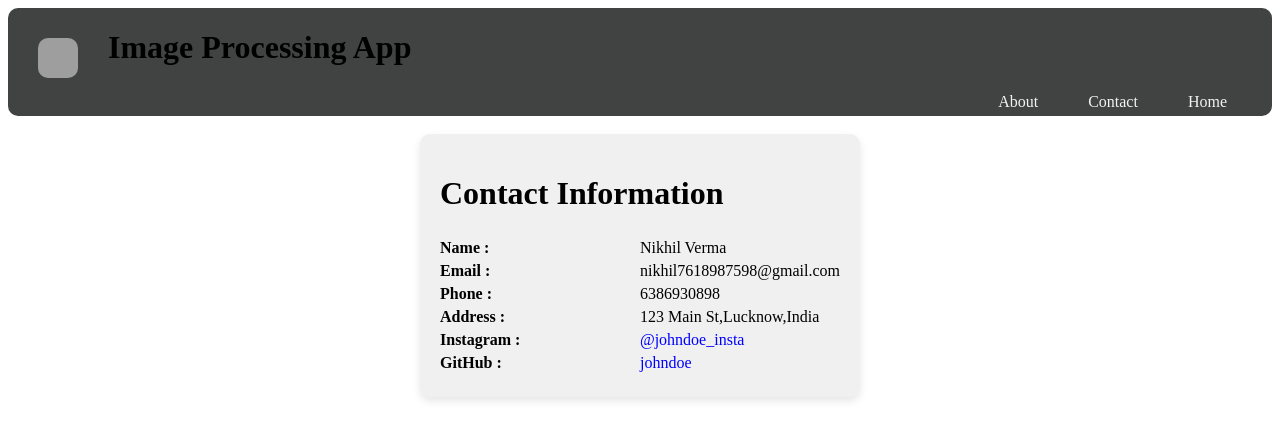
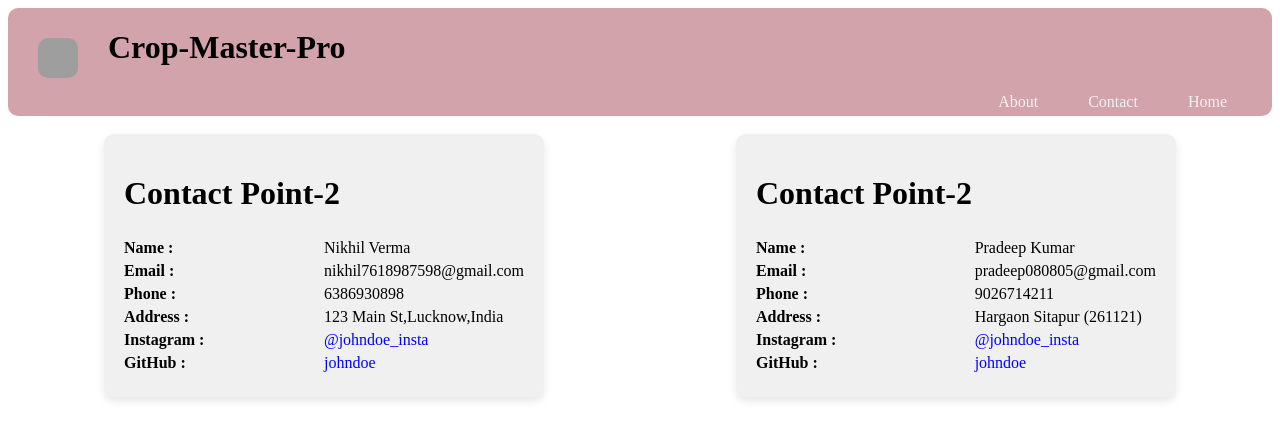
Before and after one commit to nikhilcsd45/Image-enhancer, a Flask app: page /contact in a window 1280 px wide. Shown: the top 440 px of the page. Run offline with Flask 3, Linux system fonts and the light colour scheme; grey boxes are pictures that could not be loaded.

Commit message:
Update contact.html

```diff
--- a/templates/contact.html
+++ b/templates/contact.html
@@ -4,9 +4,10 @@
 <meta charset="UTF-8">
 <meta name="viewport" content="width=device-width, initial-scale=1.0">
 <title>Contact Information</title>
+
 <style>
     .navbar {
-    background-color: #414343;
+    background-color: rgb(210, 163, 171);
     overflow: hidden;
     border-radius: 10px;
 }
@@ -86,24 +87,28 @@
     a:hover {
         text-decoration: underline;
     }
+    .name{
+        display:flex;
+        flex-direction:row;
+    }
 </style>
 </head>
 <body>
     <div class="container">
         <div class="navbar">
                 <div class="navbar-logo">
-                    <img src="logo.jpeg" alt="Website Logo">
+                    <img src="/static/logo.png" alt="Navbar Image">
                 </div>
-                <h1 id="website_name">Image Processing App</h1>
+                <h1 id="website_name">Crop-Master-Pro</h1>
             <div class="hca">
                 <a href="/home">Home</a>
                 <a href="/contact">Contact</a>
                 <a href="/about">About</a>
             </div>
         </div><br>
-
+<div class="name">
     <div class="extracted_content flex-col">
-    <h1>Contact Information</h1>
+        <h1>Contact Point-2</h1>
         <div class="contact-info flex-center">
             <div class="key">
                 <p>Name : </p>
@@ -124,5 +129,29 @@
         </div>
     </div>
 
+
+    <div class="extracted_content flex-col">
+        <h1>Contact Point-2</h1>
+        <div class="contact-info flex-center">
+            <div class="key">
+                <p>Name : </p>
+                <p>Email : </p>
+                <p>Phone : </p>
+                <p>Address : </p>
+                <p>Instagram : </p>
+                <p>GitHub : </p>
+            </div>
+            <div>
+                <p> Pradeep Kumar</p>
+                <p>pradeep080805@gmail.com</p>
+                <p>9026714211</p>
+                <p>Hargaon Sitapur (261121)</p>
+                <p><a href="https://www.instagram.com/johndoe_insta" target="_blank">@johndoe_insta</a></p>
+                <p><a href="https://github.com/johndoe" target="_blank">johndoe</a></p></p>
+            </div>
+        </div>
+    </div>
+</div>
+
 </body>
 </html>
```
Lines whose indentation alone changed are shown as unchanged.
